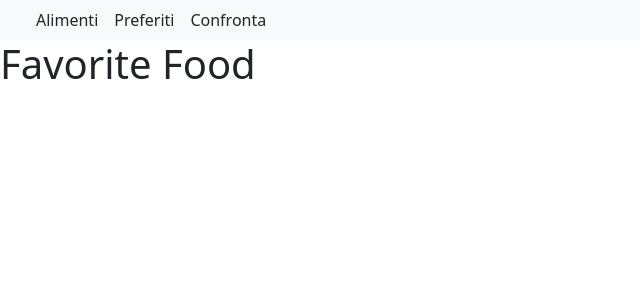
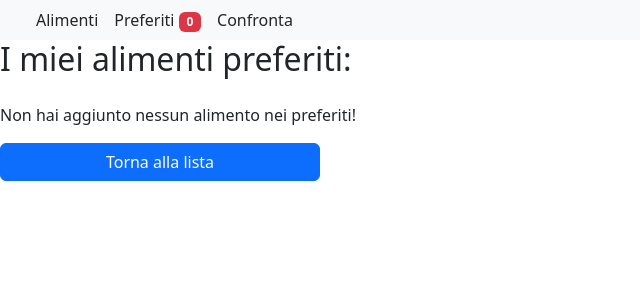
Before and after one commit to elisadepedrini/progetto-finale-spec-frontend-front, a React app in the folder frontend/: page /preferiti in a window 1280 px wide. Shown: the top 300 px of the page, without its empty margins (0-640 px from the left). Built offline with nearby package versions, Linux system fonts and the light colour scheme; the HTML template or start-up script is replaced by a standard one.

Commit message:
Add favorites page, navbar counter and detail page favorite button

```diff
--- a/frontend/src/components/Navbar.jsx
+++ b/frontend/src/components/Navbar.jsx
@@ -1,12 +1,15 @@
 import { NavLink } from 'react-router'
+import { useFavorites } from "../contexts/FavoritesContext"
 
 export default function Navbar() {
+
+    const { favoriteFoods } = useFavorites()
 
     return (
         <nav className="navbar navbar-expand-lg bg-light">
             <div className="container justify-content-start gap-3 mx-4">
                 <NavLink to="/" className="nav-link">Alimenti</NavLink>
-                <NavLink to="/preferiti" className="nav-link">Preferiti</NavLink>
+                <NavLink to="/preferiti" className="nav-link">Preferiti <span className="badge bg-danger">{favoriteFoods.length}</span></NavLink>
                 <NavLink to="/confronta" className="nav-link">Confronta</NavLink>
             </div>
         </nav>
--- a/frontend/src/pages/FavoriteFood.jsx
+++ b/frontend/src/pages/FavoriteFood.jsx
@@ -1,6 +1,23 @@
+import { Link } from "react-router"
+import FoodCardList from "../components/FoodCardList"
+import { useFavorites } from "../contexts/FavoritesContext"
+
 export default function FavoriteFood() {
 
+    const { favoriteFoods } = useFavorites()
+
     return(
-        <h1>Favorite Food</h1>
+        <>
+            <h2>I miei alimenti preferiti:</h2>
+
+            {(favoriteFoods.length === 0) ?
+            <div className="d-flex flex-column mt-4">
+                Non hai aggiunto nessun alimento nei preferiti!
+                <Link className="btn btn-primary btn-md px-4 w-25 mt-3" to="/" >Torna alla lista</Link>
+            </div> :
+            <FoodCardList foodList={favoriteFoods}/>
+            }
+
+        </>
     )
 }
--- a/frontend/src/pages/FoodDetail.jsx
+++ b/frontend/src/pages/FoodDetail.jsx
@@ -1,11 +1,13 @@
 import { useEffect, useState } from "react";
 import { useNavigate, useParams } from "react-router"
+import { useFavorites } from "../contexts/FavoritesContext";
 
 export default function FoodDetail() {
 
     const {id} = useParams()
     const [singleFood, setSingleFood] = useState()
     const navigate = useNavigate()
+    const { favoriteFoods, toggleFavorite } = useFavorites()
 
     useEffect(() => {
         async function fetchSingleFood() {
@@ -23,7 +25,7 @@ export default function FoodDetail() {
 
             } catch(error) {
                 console.error(error)
-                navigate("not-found")
+                navigate("/not-found")
             }
         }
 
@@ -33,6 +35,7 @@ export default function FoodDetail() {
 
     if (!singleFood) {
         return <h4>Caricamento...</h4>}
+
 
     return (
         <>
@@ -83,14 +86,13 @@ export default function FoodDetail() {
                             </tbody>
                         </table>
 
-                        <button className="btn btn-outline-secondary btn-lg px-4 w-100 w-sm-auto">
-                            <i className="bi bi-heart me-1"></i>
-                             Aggiungi ai preferiti
+                        <button onClick={() => toggleFavorite({ id: singleFood.id, title: singleFood.title, category: singleFood.category })} className="btn btn-outline-secondary btn-lg px-4 w-100 w-sm-auto">
+                             { favoriteFoods.some(el => el.id === singleFood.id) ?
+                             <> <i className="bi bi-heart-fill me-1"></i> Rimuovi dai preferiti </> :
+                             <> <i className="bi bi-heart me-1"></i> Aggiungi ai preferiti </>}
                         </button>
 
-
                     </div>
-
                 </div>
             </div>
 
```
